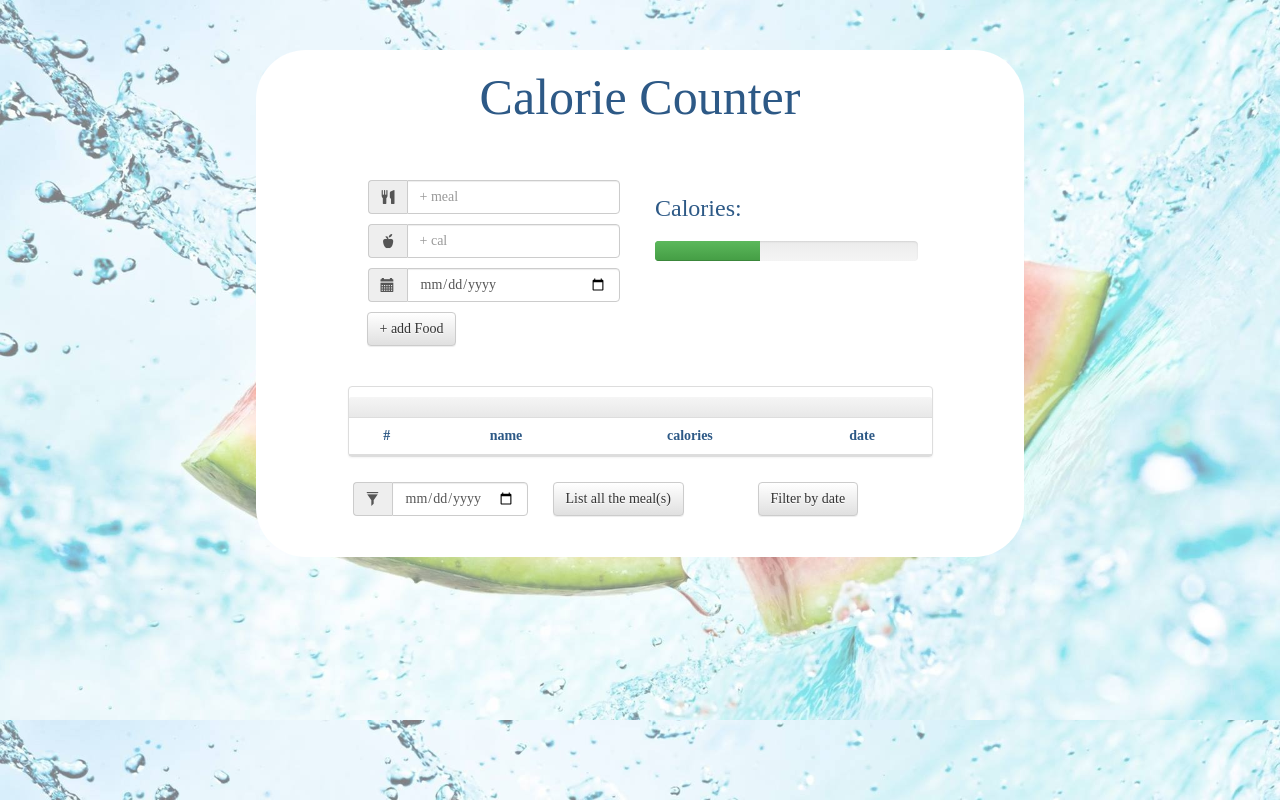
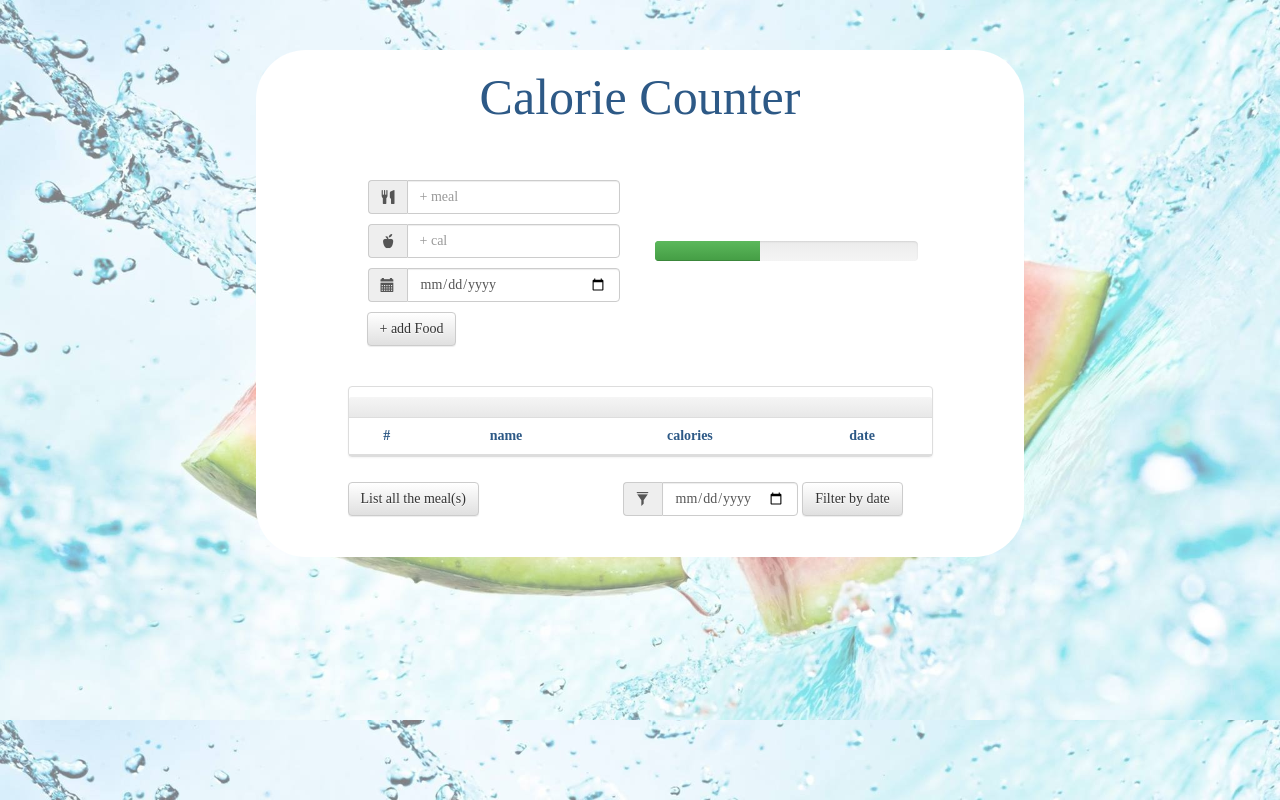
Before and after one commit to bauerjudit/CalorieCounter, a website: page public/index2.html in a window 1280 px wide. Drawn offline with nearby package versions, Linux system fonts and the light colour scheme; no server answers; a web font is replaced by a local one.

Commit message:
fix css bugs

```diff
--- a/public/index2.html
+++ b/public/index2.html
@@ -58,8 +58,8 @@
                 </div >
 
               <div class="col-md-6">
-                <h3 class="sumCalories">Calories: </h3>
-                <h3 class="numberOfMeals"> </h3>
+                <h4 class="sumCalories"></h4>
+                <h4 class="numberOfMeals"> </h4>
                 <div class="progress">
                   <div id= "progressbar" class="progress-bar progress-bar-success progressBar" role="progressbar" aria-valuenow="40" aria-valuemin="0" aria-valuemax="100" style="width: 40%">
                   <span class="sr-only"></span>
@@ -94,22 +94,29 @@
 
 
                       <div class="row">
-                        <div class="col-md-4">
+
+
+
+                        <div class="col-md-4 listButton">
+                          <div class="btn-group" role="group" aria-label="...">
+                              <button type="button" class="btn btn-default listAll">List all the meal(s)</button>
+                            </div>
+                        </div>
+                        <div class="col-md-4 filterInput">
                           <div class="input-group date-filter">
                               <span class="input-group-addon" id="basic-addon1"><span class="glyphicon glyphicon-filter"></span></span>
                               <input type="date" class="form-control filterByDate" placeholder="Filter by date" aria-describedby="basic-addon1">
                             </div>
                         </div>
-                        <div class="col-md-4">
-                          <div class="btn-group" role="group" aria-label="...">
-                              <button type="button" class="btn btn-default listAll">List all the meal(s)</button>
-                            </div>
-                        </div>
-                        <div class="col-md-4">
+
+                        <div class="col-md-4 filterButton">
                           <div class="btn-group" role="group" aria-label="...">
                               <button type="button" class="btn btn-default filterDate">Filter by date</button>
                             </div>
                         </div>
+
+
+
                       </div>
 
 
--- a/public/style.css
+++ b/public/style.css
@@ -8,8 +8,8 @@ h1 {
 
 }
 
-h2 {
-	font-size: 15px;
+h4 {
+	padding-bottom: 18px;
 }
 
 body {
@@ -59,3 +59,20 @@ tr:hover {
 th {
 	text-align: center;
 }
+
+.row {
+	text-align: center;
+}
+
+.listButton {
+	padding-right: 100px;
+}
+
+.filterButton {
+	margin-right: 0px;
+	padding-right: 0px;
+}
+
+.filterInput {
+	padding-left: 80px;
+}
```
